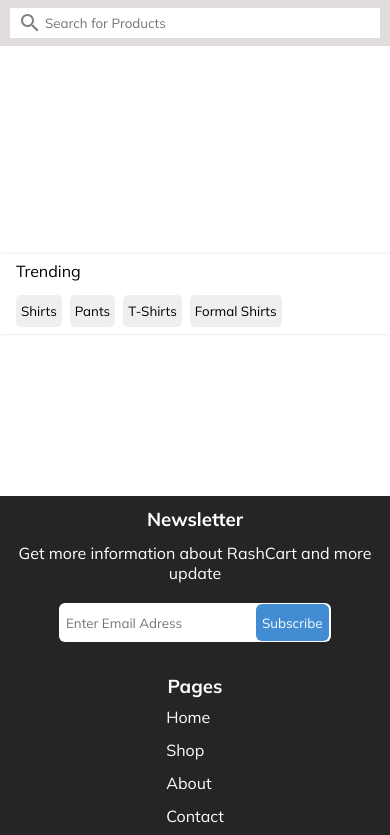
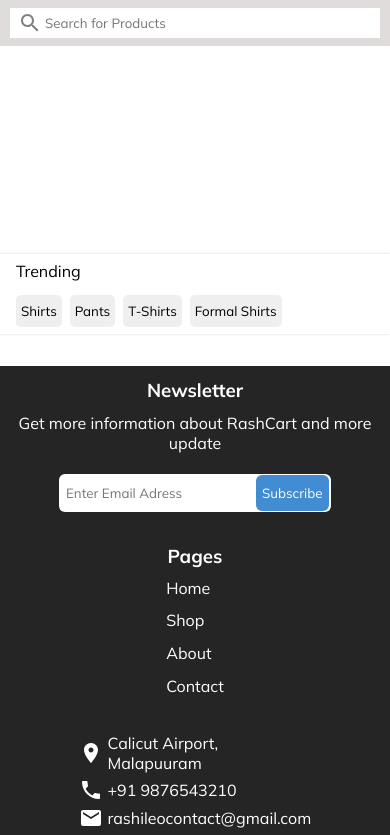
Before and after one commit to rashidmachingal/Mern_Ecommerce_App, a React (Create React App) app in the folder client/: page /mobile-search in a window 390 px wide. Shown: the top 835 px of the page. Built offline with nearby package versions, Linux system fonts and the light colour scheme; the HTML template or start-up script is replaced by a standard one.

Commit message:
mobile search small change

```diff
--- a/client/src/components/MobileSearch/MobileSearch.css
+++ b/client/src/components/MobileSearch/MobileSearch.css
@@ -30,7 +30,7 @@
     .mobile-search-page{
         display: block;
         width: 100%;
-        height: 55vh;
+        height: auto;
     }
     .trending-keywords{
         margin-top: 13rem;
```
